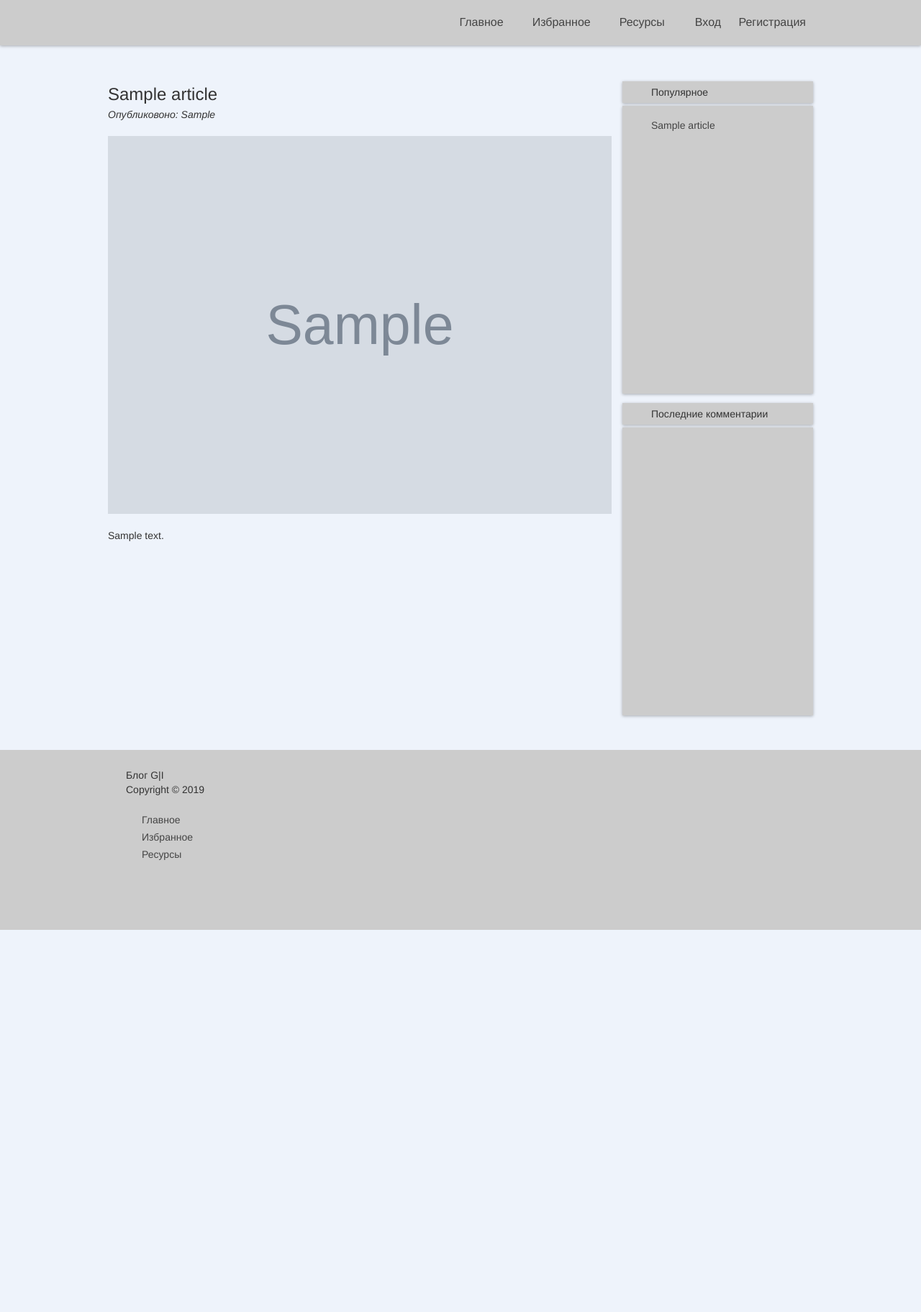
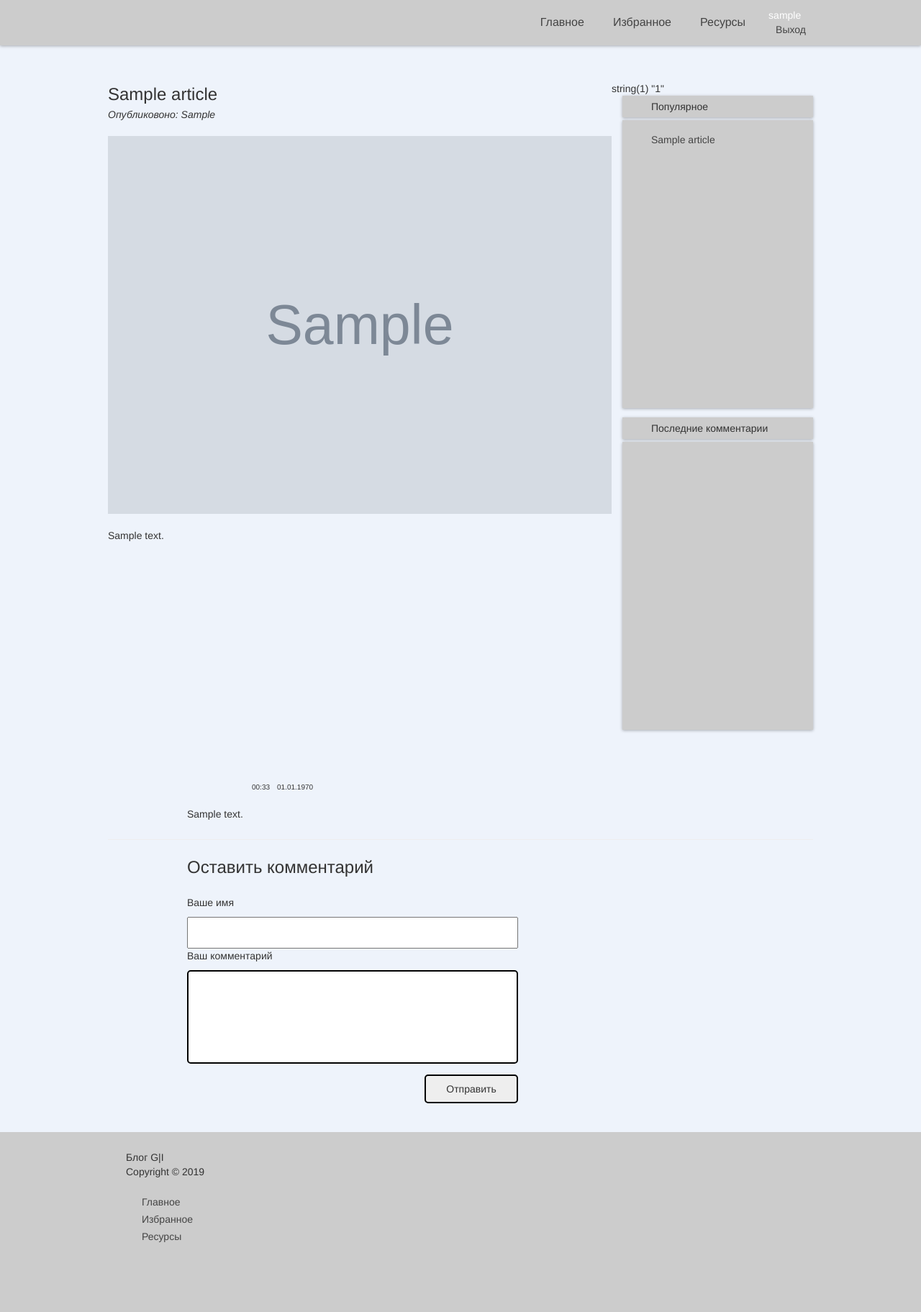
Before and after one commit to gamkartiev/iblog.ru, a PHP site: page /article.php?id=1 in a window 1280 px wide. Shown: the whole page at 72% size. Before the commit the page ends 1292 px from the top, so only its background shows below. Run offline with PHP 8.4, Linux system fonts and the light colour scheme; the visitor is signed in with stand-in values (Sample User, id 1); tables that the repository leaves empty or names only in its code hold one stand-in row (values such as "Sample post"); grey boxes marked "Sample" are stand-in pictures; data that the repository does not hold is empty; some libraries are stand-ins or nearby versions.

Commit message:
adding and receiving comments on the article

```diff
--- a/article.php
+++ b/article.php
@@ -1,12 +1,33 @@
 <?php
-    header("Content-Type: text/html; charset=utf-8");
-    require_once("database.php");
-    require_once("models/articles.php");
+  session_start();
+  header("Content-Type: text/html; charset=utf-8");
+  require_once("database.php");
+  require_once("models/articles.php");
 
-    $link = db_connect();
-    $article = article_get($link, $_GET['id']);
-    $show_title = show_title($link);
+  if(!isset($_GET['id']))
+  {
+    $id_article = $_SESSION['id'];
+  }
+  else{
+    $id_article = $_GET['id'];
+  }
 
-	//todo Не ззабудь удалить это позже
-    include("views/article.php")
+  $link = db_connect();
+  $article = article_get($link, $id_article);
+
+  $show_title = show_title($link);
+
+  if(isset($_POST['enter_comment']))
+  {
+  	$user = $_SESSION['login'];
+   	$comment_text = $_POST['comment_text'];
+
+   	new_comment($link, $id_article, $user, $comment_text);
+    $id_article = $_GET['id'];
+   	header("Location: article.php");
+  }else{
+
+  $all_comment = all_comment($link, $id_article);
+  include("views/article.php");}
+
 ?>
--- a/models/articles.php
+++ b/models/articles.php
@@ -77,7 +77,7 @@ function article_get($link, $id_article)
     views_counter($link, $id_article);
 
     // Запрос
-    $query = "SELECT * FROM `articles` WHERE id=".(int)$id_article;
+    $query = "SELECT * FROM `articles` WHERE `id`=".(int)$id_article;
     $result = mysqli_query($link, $query);
 
     if (!$result)
@@ -188,7 +188,6 @@ function article_intro($text, $len = 500)
 
 
 
-
 // Нужно залить работу с изображениями сюда, в отдельную функцию
 function image_processing() {}
 
@@ -200,7 +199,6 @@ function views_counter($link, $id)
     $query = "UPDATE articles SET views = views + 1 WHERE id = $id";
     $result = mysqli_query($link, $query);
 }
-
 
 
 
@@ -247,7 +245,8 @@ function save_user($link, $login, $password)
   return true;
 }
 
-//Получение логина и пароля для юзеров
+
+//Получение логина и пароля для пользователей
 function get_user($link, $login, $password)
 {
   //Защита от тегов и скриптов
@@ -291,4 +290,54 @@ function get_user($link, $login, $password)
 }
 
 
+
+//Добавление комментарий в БД
+function new_comment($link, $id_article, $user, $comment_text)
+{
+  $user = trim($user);
+  $id_article = trim($id_article);
+  $comment_text = trim($comment_text);
+  $comment_time =  time();
+
+  //Запрос
+  $t = "INSERT INTO `comment` (`id_article`, `user`, `comment_time`, `comment_text`) VALUES('%s', '%s', '%s', '%s')";
+  $query = sprintf($t,
+      mysqli_real_escape_string($link, $id_article),
+      mysqli_real_escape_string($link, $user),
+      mysqli_real_escape_string($link, $comment_time),
+      mysqli_real_escape_string($link, $comment_text));
+
+  $qresult = mysqli_query($link, $query);
+
+  if (!$qresult) {
+      die(mysqli_error($link));
+  }
+
+  return true;
+}
+
+
+
+//Вывод всеx комментарий статьи
+function all_comment($link, $id_article)
+{
+  $query = "SELECT id_comments, user, comment_time, comment_text FROM `comment` WHERE id_article=".$id_article;
+  $result = mysqli_query($link, $query);
+
+  if (!$result) {
+      die(mysqli_error($link));
+  }
+
+  // Извлечение из БД
+  $n = mysqli_num_rows($result);
+  $all_comment = array();
+
+  for ($i = 0; $i < $n; $i++){
+      $row = mysqli_fetch_assoc($result);
+      $all_comment[] =$row;
+  }
+
+  return $all_comment;
+}
+
 ?>
--- a/views/article.php
+++ b/views/article.php
@@ -1,3 +1,7 @@
+<?php
+session_start();
+$_SESSION['id'] = $_GET['id'];
+?>
 <!DOCTYPE html>
 <html lang="ru">
 
@@ -18,14 +22,41 @@
   <section class="section_article">
       <h3><?=$article['title'] ?></h3>
       <em>Опубликовоно: <?=$article['data']?></em>
-             <!-- <p> <i> Количество просмотров: </i><?//=$article['views']; ?></p>        <! Переделать текст в значок и переставить место -->
       <div class="cont_article_img"> <img class="article_img" src="../files/<?=$article['image']?>" alt=""> </div>
       <p class="article_content"><?=$article['content']?></p>
+
+  </section>
+<?php  var_dump($_GET['id']) ?>
+  <!-- Боковая панель -->
+  <?php include "aside.php" ?>
 </section>
 
-      <!-- Боковая панель загружается из отдельного файла -->
-      <?php include "aside.php" ?>
+<section>
+<div class="view_comment">
+  <?php foreach ($all_comment as $a): ?>
+  <div class="title_comment">
+  <p class="name_comment"> <?=$a['name']?> </p>
+  <p class="time_comment"> <?=date("H:i", $a['comment_time'])?> </p>
+  <p class="data_comment"> <?=date("d.m.Y", $a['comment_time'])?> </p>
+  </div>
+  <div class="comment"> <?=$a['comment_text']?> </div>
+  <?php endforeach ?>
+</div>
+
+  <hr>
+  <h2>Оставить комментарий</h2>
+<form method="post" action="article.php" class="form">
+  <p> Ваше имя </p>
+  <input type="text" name="name" class="form_name" required>
+
+  <p> Ваш комментарий </p>
+  <textarea name="comment_text" class="form_comment"></textarea>
+  <div class="text-center">
+  <button name="enter_comment" class="submit-button">Отправить</button>
+  </div>
+</form>
 </section>
+
 </main>
 
 <footer>
--- a/views/css/style.css
+++ b/views/css/style.css
@@ -206,6 +206,123 @@ section .section_article
 	margin: 10px 0;
 }
 
+
+/*------ Комментарии к статье ------*/
+.view_comment
+{
+	margin: 0 110px;
+}
+
+.title_comment
+{
+	width: 250px;
+	height: 35px;
+	padding-top: 15px;
+}
+
+.name_comment
+{
+	width: 80px;
+	float: left;
+}
+
+.time_comment
+{
+	float: left;
+	padding: 10px;
+	font-weight: lighter;
+	font-size: 10px;
+}
+
+.data_comment
+{
+	float: left;
+	padding: 10px 0;
+	font-weight: lighter;
+	font-size: 10px;
+}
+
+.comment
+{
+	margin: 0 0 25px 0;
+	clear: both;
+	font-weight: lighter;
+	font-size: 14px;
+}
+
+.hr_comment{
+	margin: 0 110px;
+	color: #ccc;
+	background-color: #ccc;
+	height: 1px;
+}
+
+/*------Форма-------*/
+.form
+{
+	margin-left: 110px;
+	margin-bottom: 40px;
+	width: 460px;
+}
+
+h2
+{
+	font-size: 24px;
+	font-weight: 400;
+	margin: 25px 0 25px 110px;
+}
+
+form p
+{
+	font-size: 14px;
+	font-weight: lighter;
+}
+
+.form_name
+{
+	height: 44px;
+	width: 460px;
+	padding-left: 20px;
+	-moz-box-sizing: border-box;
+	-webkit-box-sizing: border-box;
+	box-sizing: border-box;
+}
+
+.form_comment
+{
+	height: 130px;
+	width: 460px;
+	padding-left: 20px;
+	box-sizing: border-box;
+	border: 2px solid black;
+   -webkit-border-radius: 5px; /*//закругление углов (Google Chrome)*/
+   -moz-border-radius: 5px;/* //закругление углов (FireFox)*/
+   	border-radius: 5px; /*//закругление углов (общее)*/
+	font-family: 'Roboto', sans-serif;
+	font-weight: lighter;
+	font-size: 14px;
+	resize: none;
+}
+
+.text-center
+{
+	text-align: right;
+}
+
+.submit-button
+{
+	display: inline-block;
+	margin-top: 10px;
+	width: 130px;
+	height: 40px;
+	border: 2px solid black;
+	background: #eeeeee;
+	-webkit-border-radius: 5px; /*//закругление углов (Google Chrome)*/
+   -moz-border-radius: 5px;/* //закругление углов (FireFox)*/
+   	border-radius: 5px;/* //закругление углов (общее)*/
+}
+
+
 /*----- Боковая панель -----*/
 aside{
 	width: 265px;
```
Also changed, not shown: views/article_admin.php (line endings or trailing spaces). Lines whose indentation alone changed are shown as unchanged.
